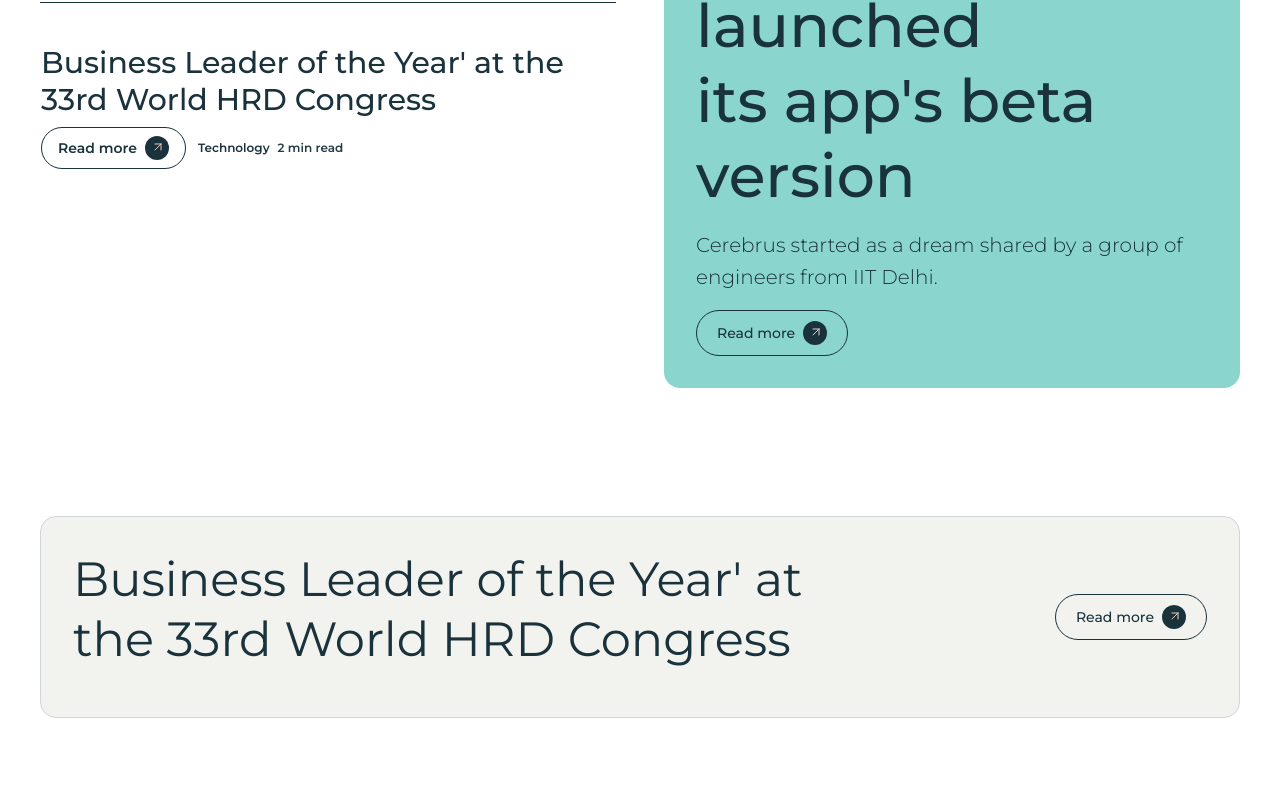
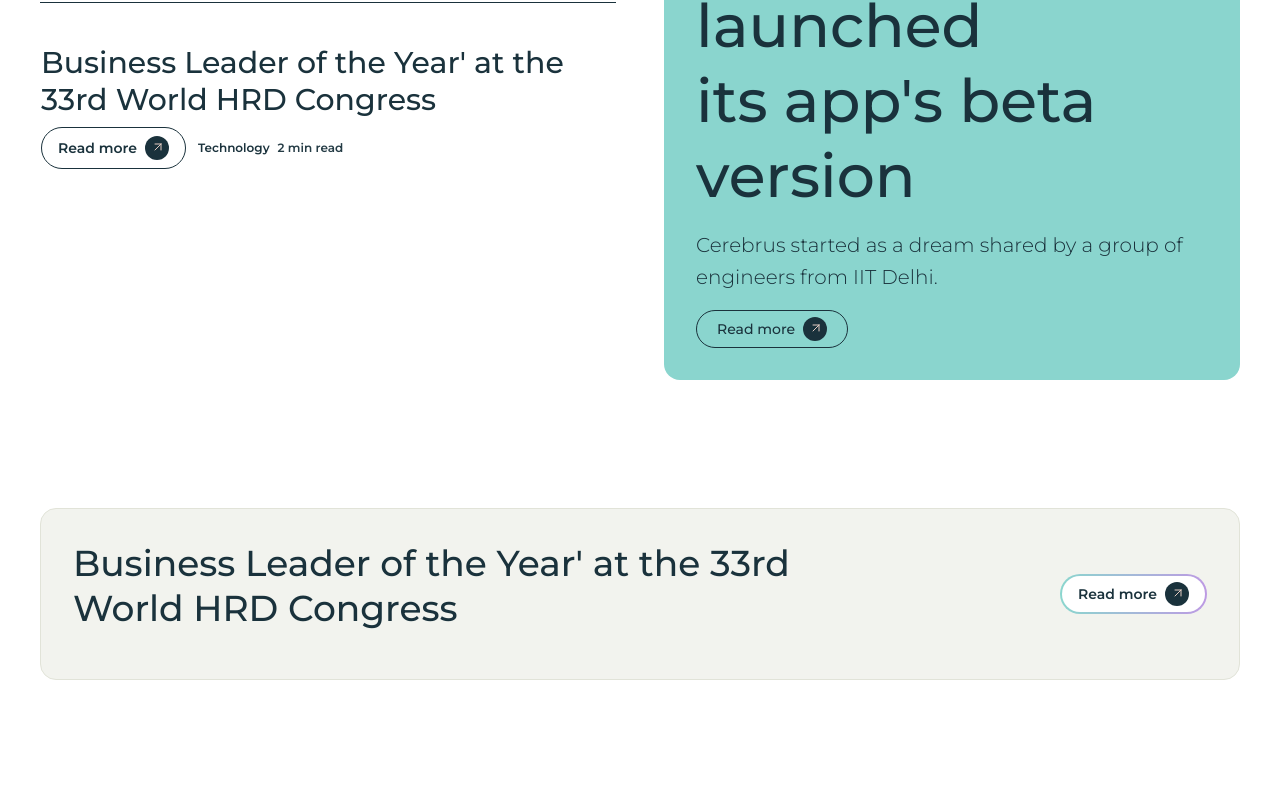
Before and after one commit to sakshamjaiswal1/cerebrus-frontend, a React (Vite) app: page /blog in a window 1280 px wide. Shown: the part 1934-2740 px from the top of the page. Built offline with nearby package versions, Linux system fonts and the light colour scheme.

Commit message:
style: enhance BlogCTA and AnimatedButton components with updated typography, border styles, and new gradient border option for improved visual appeal

```diff
--- a/src/components/blog/BlogCTA.tsx
+++ b/src/components/blog/BlogCTA.tsx
@@ -4,19 +4,19 @@
   return (
     <section className="w-full py-8 sm:py-12 lg:py-16">
       <div className="mx-auto px-4 sm:px-6 lg:px-0">
-        <div className="bg-brand-bg rounded-2xl p-4 sm:p-6 lg:p-8 border border-gray-300">
+        <div className="bg-brand-bg rounded-2xl p-4 sm:p-6 lg:p-8 border border-[#E1E3D8]">
           <div className="flex flex-col lg:flex-row items-start lg:items-center justify-between gap-4 sm:gap-6 lg:gap-8">
 
             {/* Left Side - Text Content */}
-            <div className="w-full lg:w-11/12">
-              <h2 className="text-lg sm:text-xl lg:text-5xl text-primary leading-tight mb-2 sm:mb-4">
+            <div className="w-full">
+              <h2 className="text-lg sm:text-xl lg:text-4xl font-medium text-primary leading-tight mb-2 sm:mb-4">
                 Business Leader of the Year' at the 33rd World HRD Congress
               </h2>
             </div>
 
             {/* Right Side - Button */}
             <div className="w-full lg:w-1/3 flex justify-start lg:justify-end">
-              <AnimatedButton text="Read more" className="!border !border-primary !bg-transparent !text-primary" />
+              <AnimatedButton text="Read more" className="!border-none !text-primary !font-semibold !py-1.5 !px-4 hover:!text-white" gradientBorder />
             </div>
           </div>
         </div>
--- a/src/components/common/AnimatedButton.tsx
+++ b/src/components/common/AnimatedButton.tsx
@@ -5,6 +5,7 @@
   whiteButton?: boolean;
   variant?: 'default' | 'outline';
   arrowIcon?: React.ReactNode;
+  gradientBorder?: boolean;
 }
 
 const AnimatedButton = ({
@@ -14,13 +15,18 @@
   whiteButton = false,
   variant = 'default',
   arrowIcon,
+  gradientBorder = false,
 }: AnimatedButtonProps) => {
   const baseClasses = 'cursor-pointer group relative overflow-hidden text-primary text-sm font-medium transition-all duration-300 hover:text-white';
   const variantClasses = variant === 'outline'
     ? 'border border-primary px-4 py-1.5'
-    : 'bg-white px-5 py-2.5';
+    : 'bg-white px-5 py-1.5';
 
   return (
+    <div className={gradientBorder ? "p-0.5 rounded-full w-max" : ""} style={{
+      background: gradientBorder ? "linear-gradient(90deg, #8BD6CE 0%, #BD9AE3 100%)" : "transparent",
+    }}
+    >
       <button
         className={`${baseClasses} ${variantClasses} rounded-full ${className}`}
         onClick={() => onClick?.()}
@@ -75,7 +81,9 @@
             </div>
           </div>
         )}
+
       </button>
+    </div>
   );
 };
 
```
Lines whose indentation alone changed are shown as unchanged.
